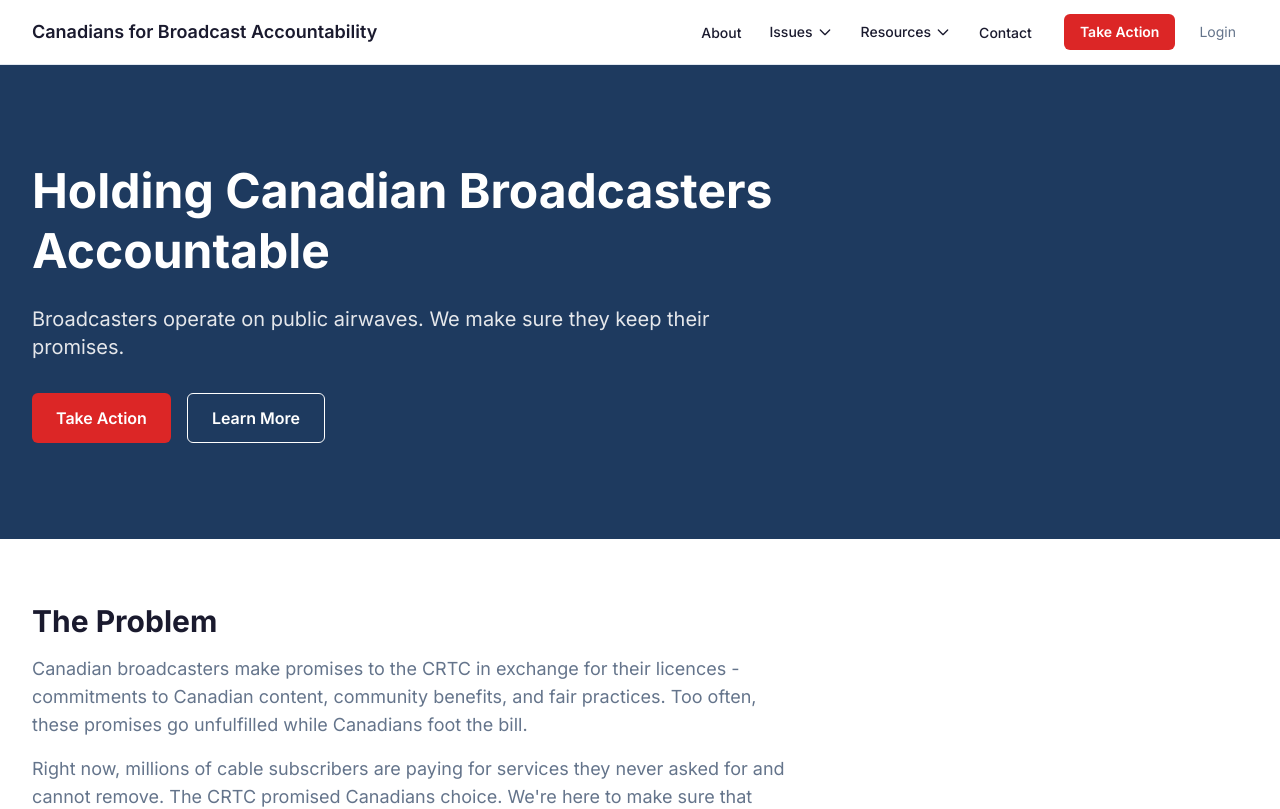
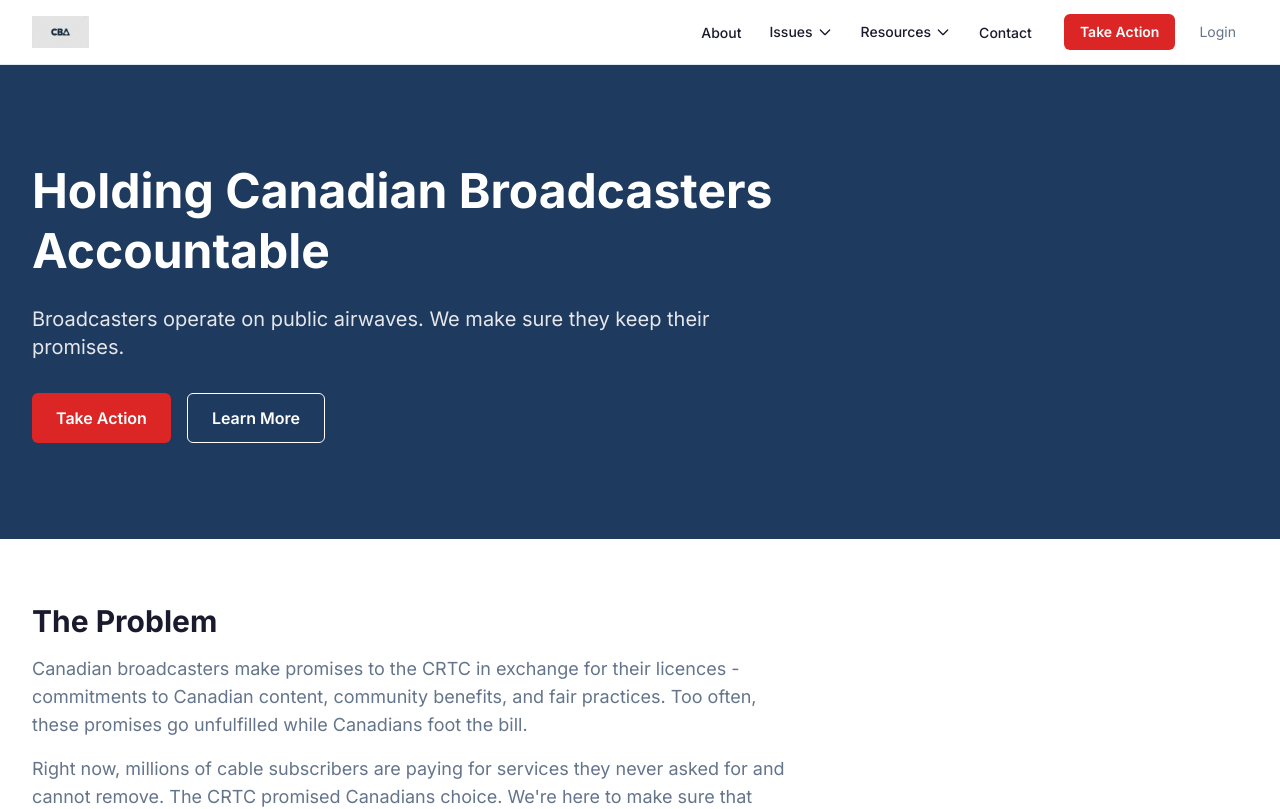
Before and after one commit to unbinary/cba, a Next.js app: page / in a window 1280 px wide. Shown: the top 809 px of the page. Built offline with nearby package versions, Linux system fonts and the light colour scheme.

Commit message:
Add CBA logo to header
Replace text-only logo with CBA graphic logo featuring maple leaf
integrated into the "A" letterform.

🤖 Generated with [Claude Code](https://claude.com/claude-code)

Co-Authored-By: Claude <noreply@anthropic.com>

```diff
--- a/src/components/Header.tsx
+++ b/src/components/Header.tsx
@@ -1,6 +1,7 @@
 'use client';
 
 import Link from 'next/link';
+import Image from 'next/image';
 import { useState } from 'react';
 import { useAuth } from '@/context/AuthContext';
 
@@ -48,8 +49,15 @@ export default function Header() {
         <div className="flex h-16 items-center justify-between">
           {/* Logo */}
           <div className="flex-shrink-0">
-            <Link href="/" className="text-lg font-semibold text-[var(--foreground)] hover:text-[var(--primary)]">
-              Canadians for Broadcast Accountability
+            <Link href="/" className="flex items-center gap-3 hover:opacity-80 transition-opacity">
+              <Image
+                src="/logo.jpg"
+                alt="CBA - Canadians for Broadcast Accountability"
+                width={120}
+                height={40}
+                className="h-8 w-auto"
+                priority
+              />
             </Link>
           </div>
 
```
Also changed, not shown: public/logo.jpg.
